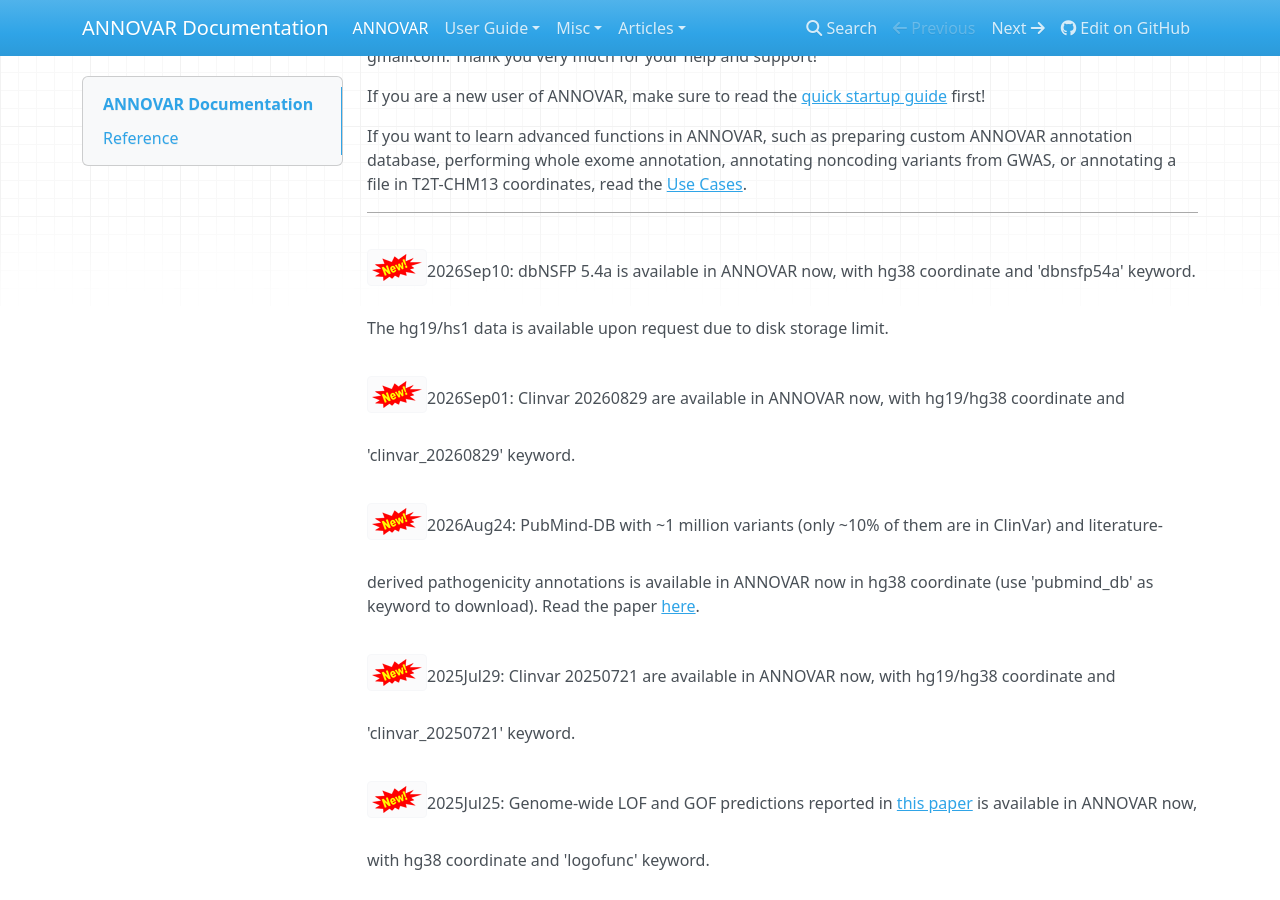
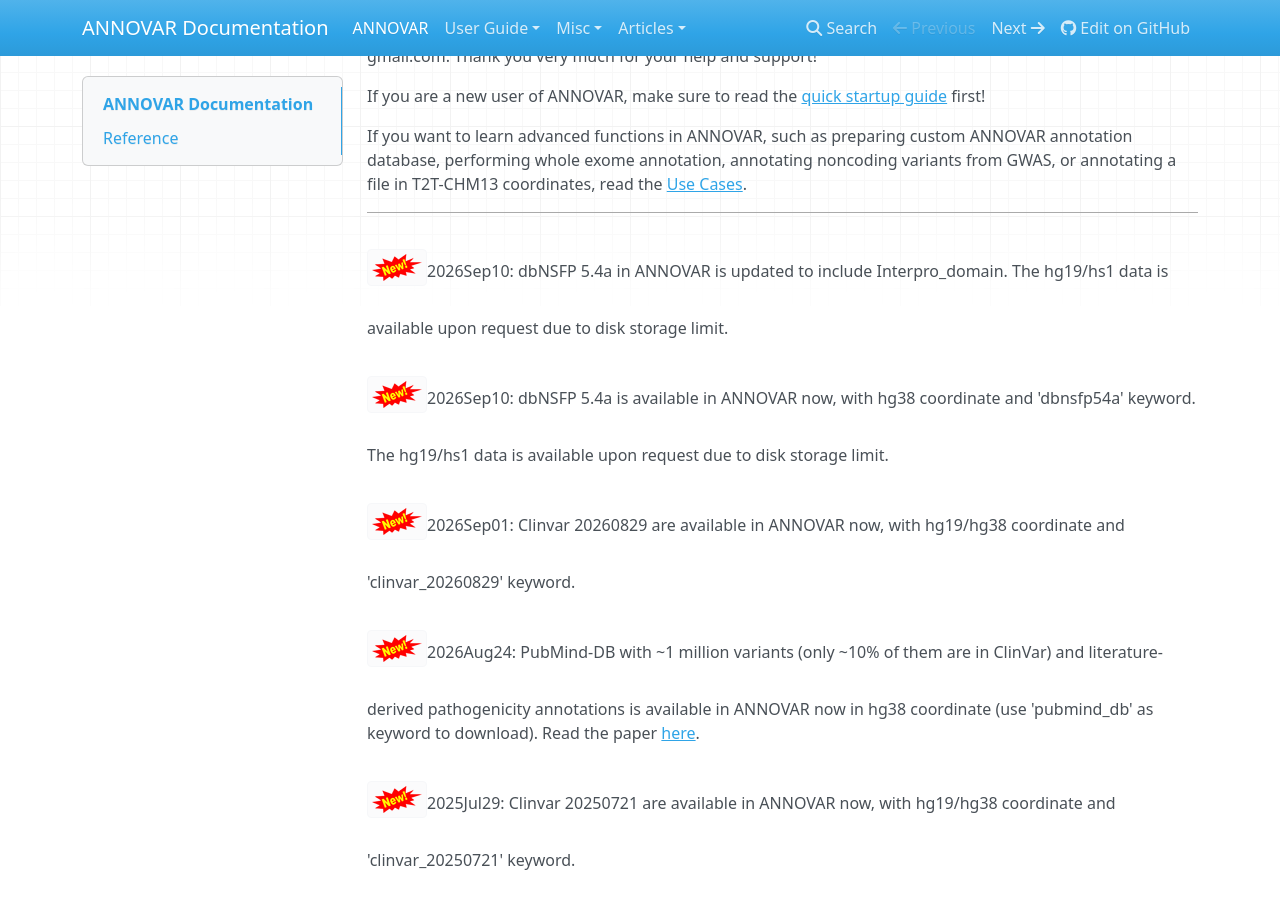
Before and after one commit to WGLab/doc-ANNOVAR, an MkDocs documentation site: the page built from docs/index.md, in a window 1280 px wide and 900 px high, scrolled down 698 px. Built offline with MkDocs 1.6.1, drawn with Linux system fonts in a browser that asks for light colours; nearby versions of some CDN libraries.

Commit message:
Update documentation with dbNSFP and Clinvar changes
Added updates for dbNSFP 5.4a and Clinvar 20260829 in documentation.

```diff
--- a/docs/index.md
+++ b/docs/index.md
@@ -14,6 +14,8 @@ If you are a new user of ANNOVAR, make sure to read the [quick startup guide](us
 If you want to learn advanced functions in ANNOVAR, such as preparing custom ANNOVAR annotation database, performing whole exome annotation, annotating noncoding variants from GWAS, or annotating a file in T2T-CHM13 coordinates, read the [Use Cases](user-guide/use_case.md).
 
 ---
+
+![new](img/new.png)2026Sep10: dbNSFP 5.4a in ANNOVAR is updated to include Interpro_domain. The hg19/hs1 data is available upon request due to disk storage limit.
 
 ![new](img/new.png)2026Sep10: dbNSFP 5.4a is available in ANNOVAR now, with hg38 coordinate and 'dbnsfp54a' keyword. The hg19/hs1 data is available upon request due to disk storage limit.
 
```
